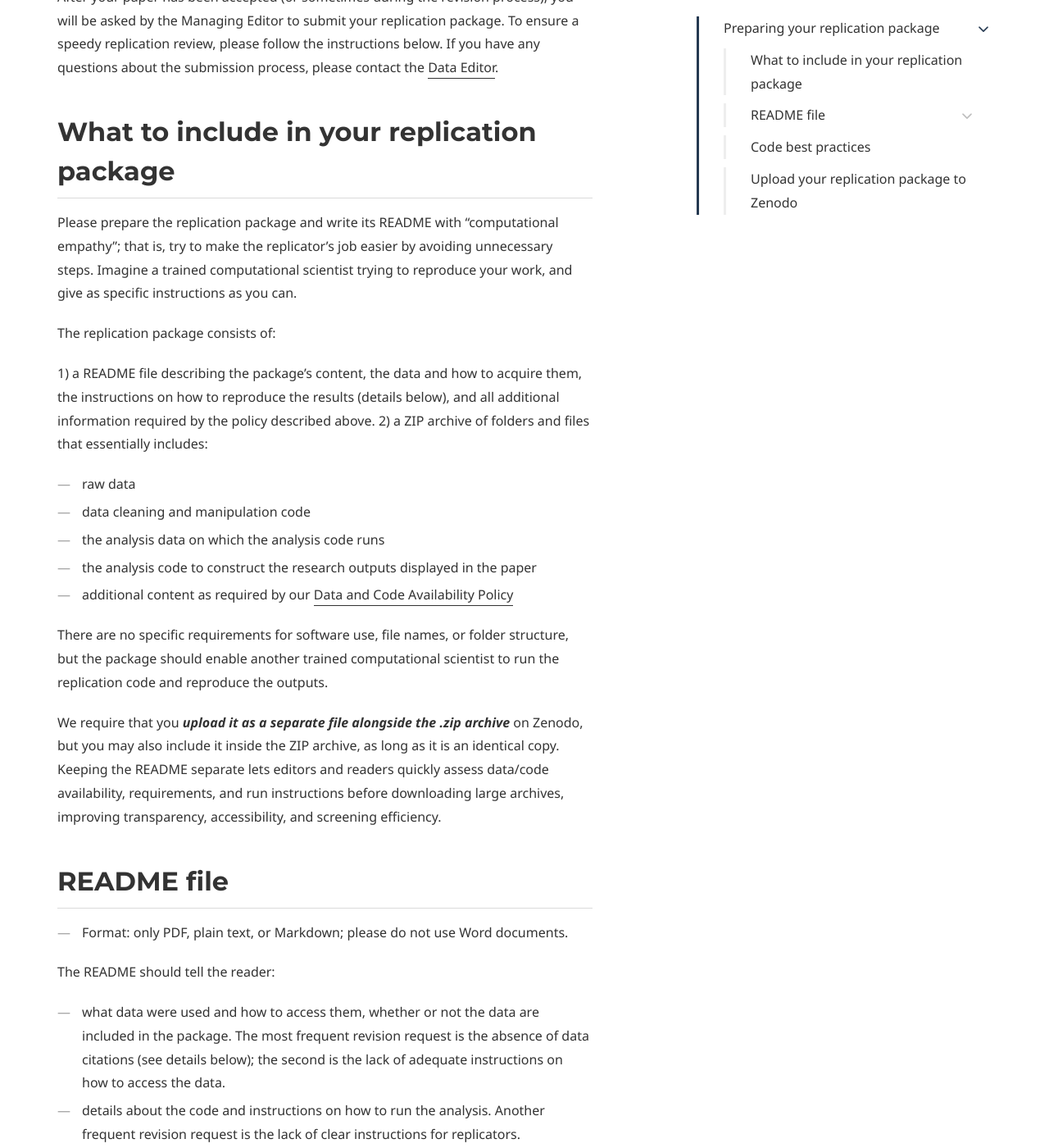
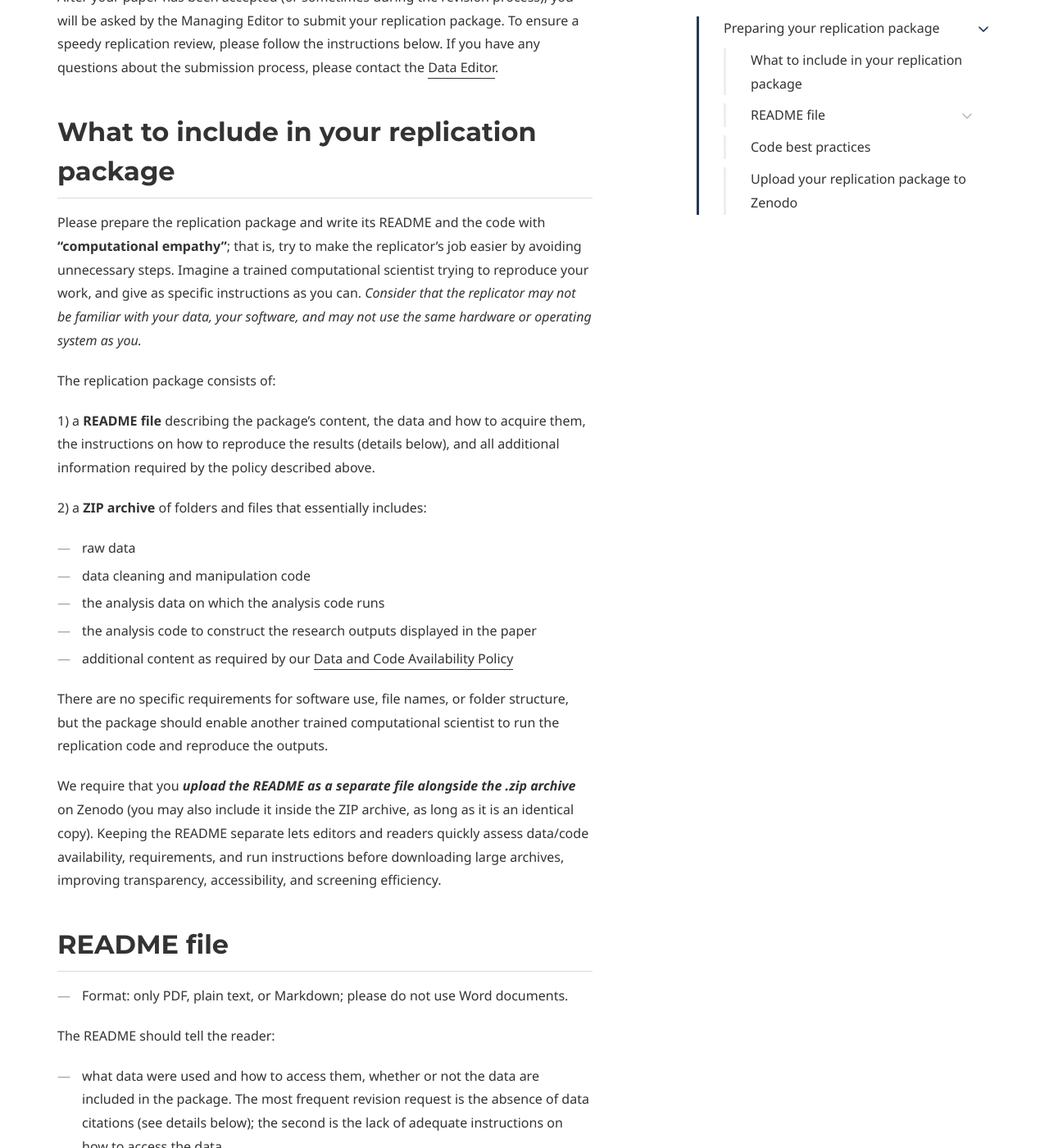
Before and after one commit to REStud/data-editor, a Jekyll site: the page built from package-howto.md, in a window 1280 px wide and 1400 px high, scrolled down 830 px. Shown: the whole window at 82% size. Built offline with Jekyll 4.4.1, drawn with Linux system fonts in a browser that asks for light colours; some web fonts are replaced; some of the changed text lies outside the part shown.

Commit message:
small improvements

```diff
--- a/package-howto.md
+++ b/package-howto.md
@@ -24,12 +24,13 @@ After your paper has been accepted (or sometimes during the revision process), y
 
 ## What to include in your replication package
 
-Please prepare the replication package and write its README with "computational empathy"; that is, try to make the replicator's job easier by avoiding unnecessary steps. Imagine a trained computational scientist trying to reproduce your work, and give as specific instructions as you can.
+Please prepare the replication package and write its README and the code with **"computational empathy"**; that is, try to make the replicator's job easier by avoiding unnecessary steps. Imagine a trained computational scientist trying to reproduce your work, and give as specific instructions as you can. *Consider that the replicator may not be familiar with your data, your software, and may not use the same hardware or operating system as you.*
 
 The replication package consists of:
 
-1) a README file describing the package's content, the data and how to acquire them, the instructions on how to reproduce the results (details below), and all additional information required by the policy described above.
-2) a ZIP archive of folders and files that essentially includes:
+1) a **README file** describing the package's content, the data and how to acquire them, the instructions on how to reproduce the results (details below), and all additional information required by the policy described above.
+
+2) a **ZIP archive** of folders and files that essentially includes:
 
 - raw data
 - data cleaning and manipulation code
@@ -39,7 +40,7 @@ The replication package consists of:
 
 There are no specific requirements for software use, file names, or folder structure, but the package should enable another trained computational scientist to run the replication code and reproduce the outputs.
 
-We require that you ***upload it as a separate file alongside the .zip archive*** on Zenodo, but you may also include it inside the ZIP archive, as long as it is an identical copy. Keeping the README separate lets editors and readers quickly assess data/code availability, requirements, and run instructions before downloading large archives, improving transparency, accessibility, and screening efficiency.
+We require that you ***upload the README as a separate file alongside the .zip archive*** on Zenodo (you may also include it inside the ZIP archive, as long as it is an identical copy). Keeping the README separate lets editors and readers quickly assess data/code availability, requirements, and run instructions before downloading large archives, improving transparency, accessibility, and screening efficiency.
 
 ## README file
 
```
Also changed, not shown: other parts of package-howto.md (+4 -3 lines).
